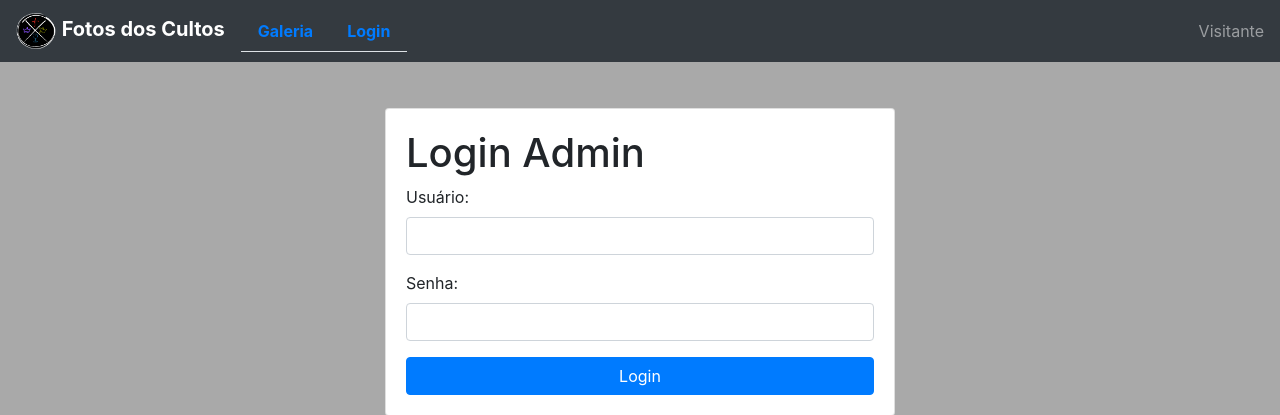
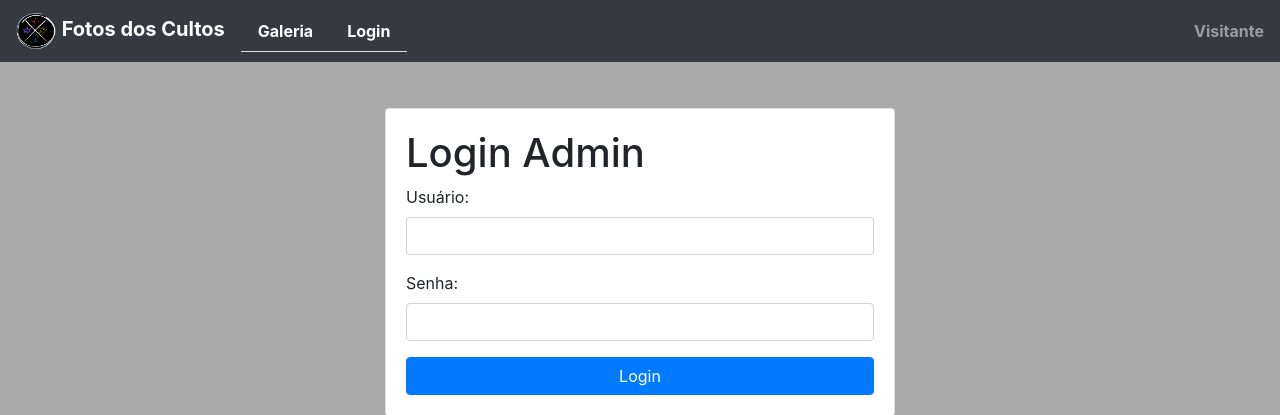
Before and after one commit to brunovdl/web_gallery, a Flask app: page /login in a window 1280 px wide. Shown: the top 415 px of the page. Run offline with Flask 3, Linux system fonts and the light colour scheme; some libraries are stand-ins or nearby versions.

Commit message:
upddate template

```diff
--- a/templates/base.html
+++ b/templates/base.html
@@ -10,7 +10,7 @@
 </head>
 <body>
     <nav class="navbar navbar-expand-lg navbar-dark bg-dark fixed-top">
-        <a class="navbar-brand" href="#">
+        <a class="navbar-brand" href="/">
             <img src="/static/images/logoieq.png" alt="logo" width="40" height="36" class="d-inline-block align-text-center">
             <b>Fotos dos Cultos</b>
         </a>
@@ -21,33 +21,33 @@
             <ul class="nav nav-tabs">
                 {% if 'user_id' in session %}
                 <li class="nav-item">
-                    <a class="nav-link" href="/">Galeria</a>
+                    <a class="nav-link text-white" href="/"><b>Galeria</b></a>
                 </li>
                 <li class="nav-item">
-                    <a class="nav-link" href="/upload">Upload</a>
+                    <a class="nav-link text-white" href="/upload"><b>Upload</b></a>
                 </li>
                 <li class="nav-item">
-                    <a class="nav-link" href="/register">Registrar</a>
+                    <a class="nav-link text-white" href="/register"><b>Registrar</b></a>
                 </li>
                 <li class="nav-item">
-                    <a class="nav-link" href="/logout">Logout</a>
+                    <a class="nav-link text-white" href="/logout"><b>Logout</b></a>
                 </li>
                 {% else %}
                 <li class="nav-item">
-                    <a class="nav-link" href="/"><b>Galeria</b></a>
+                    <a class="nav-link text-white" href="/"><b>Galeria</b></a>
                 </li>
                 <li class="nav-item">
-                    <a class="nav-link" href="/login"><b>Login</b></a>
+                    <a class="nav-link text-white" href="/login"><b>Login</b></a>
                 </li>
                 {% endif %}
             </ul>
 
             <span class="navbar-text ml-auto">
                 {% if 'user_id' in session %}
-                    Usuário: {{ session['username']}}
+                    <b>{{ session['username']}}</b>
                     <button class="btn btn-outline-light btn-sm ml-2" onclick="openCamera()"><b>Abrir Câmera</b></button>
                 {% else %}
-                    Visitante
+                    <b>Visitante</b>
                 {% endif %}
             </span>
         </div>
```
